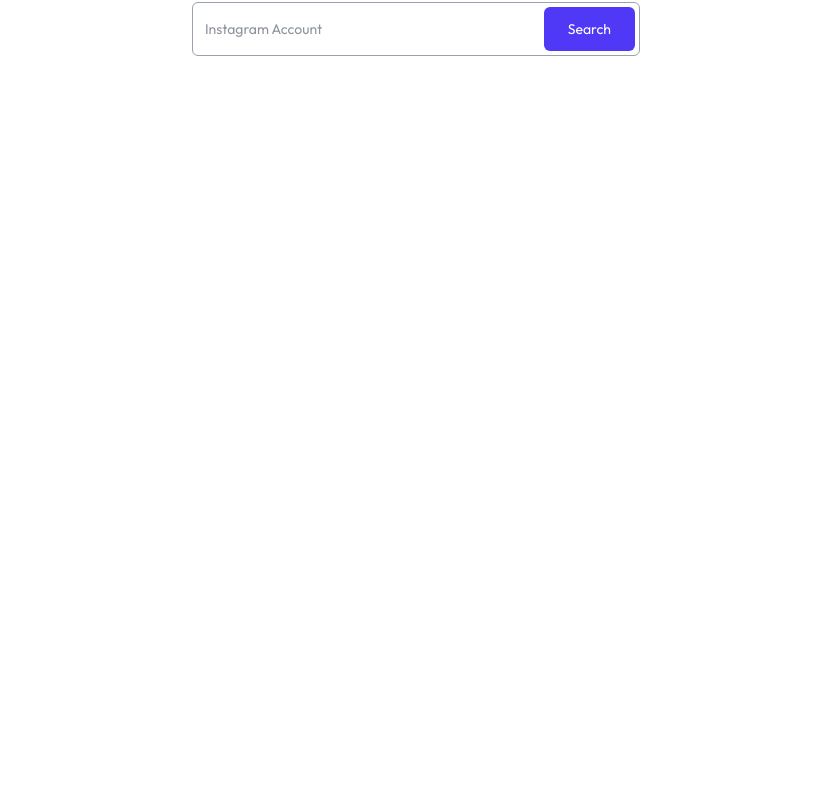
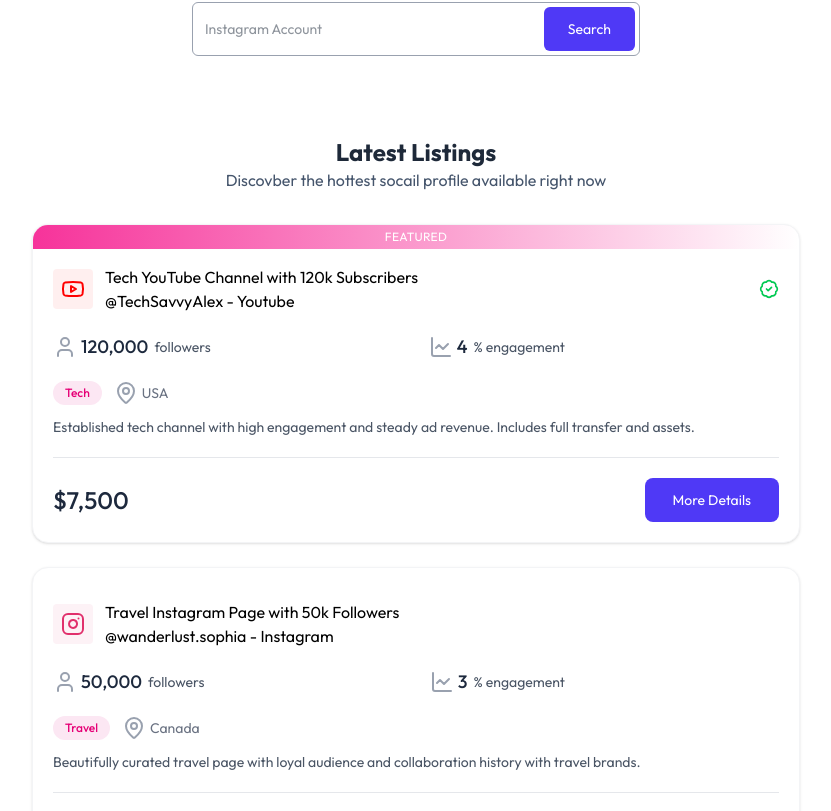
Before and after one commit to Celestrav01/flipearn, a React (Vite) app in the folder client/: page / in a window 1280 px wide. Shown: the part 528-1339 px from the top of the page, without its empty margins (224-1055 px from the left). Before the commit the page ends 800 px from the top, so only its background shows below. Built offline with nearby package versions, Linux system fonts and the light colour scheme; no server answers; a web font is replaced by a local one.

Commit message:
ListingCards added

```diff
--- /dev/null
+++ b/client/src/App/feature/listingSlice.js
@@ -0,0 +1,24 @@
+import { createSlice } from "@reduxjs/toolkit";
+import { dummyListings } from "../../assets/assets";
+
+
+const listingSlice = createSlice({
+    name: "listing",
+    initialState: {
+        listings : dummyListings,
+        balance: {
+            earned: 0,
+            withdrawn: 0,
+            available: 0
+        }
+    },
+    reducers: {
+        setListings: (state, action)=>{
+            state.listings = action.payload
+        }
+    }
+})
+
+export const {setListings} = listingSlice.actions;
+
+export default listingSlice.reducer
--- /dev/null
+++ b/client/src/App/store.js
@@ -0,0 +1,8 @@
+import {configureStore} from '@reduxjs/toolkit'
+import listingReducer from './feature/listingSlice'
+
+export const store = configureStore({
+    reducer: {
+        listing: listingReducer
+    }
+})
--- /dev/null
+++ b/client/src/components/LatestListings.jsx
@@ -0,0 +1,25 @@
+import React from 'react'
+import Title from './Title'
+import {useSelector} from 'react-redux'
+import ListingCard from './ListingCard'
+
+const LatestListings = () => {
+
+    const {listings} = useSelector(state => state.listing)
+
+  return (
+    <div className='mt-20 mb-8'>
+        <Title title="Latest Listings" description="Discovber the hottest socail profile available right now"/>
+
+        <div className='flex flex-col gap-6 px-6'>
+            {listings.slice(0,4).map((listing, index)=>(
+                <div key={index} className='mx-auto w-full max-w-3xl rounded-xl'>
+                    <ListingCard listing={listing}/>
+                </div>
+            ))}
+        </div>
+    </div>
+  )
+}
+
+export default LatestListings
--- /dev/null
+++ b/client/src/components/ListingCard.jsx
@@ -0,0 +1,78 @@
+import React from 'react'
+import { platformIcons } from '../assets/assets';
+import { BadgeCheck, LineChart, MapPin, User } from 'lucide-react';
+import { useNavigate } from 'react-router-dom';
+
+const ListingCard = ({listing}) => {
+
+     const currency = import.meta.env.VITE_CURRENCY || '$' ;
+     const navigate = useNavigate()
+
+  return (
+    <div className='relative bg-white rounded-2xl shadow-sm border border-gray-100 overflow-hidden hover:shadow-md transition'>
+        {/* featured Banner */}
+        {listing.featured && (
+            <>
+                <p className='py-1'/>
+                <div className='absolute top-0 left-0 w-full bg-gradient-to-r from-pink-500 to purple-500 text-white text-center text-xs from-semibold py-1 tracking-wide uppercase'>Featured</div>
+            </>
+        )}
+        <div className='p-5 pt-8 '>
+            {/* header */}
+            <div className='flex items-center gap-3 mb-3'>
+                {platformIcons[listing.platform]}
+
+                <div className='flex flex-col '>
+                    <h2>{listing.title}</h2>
+                    <p>@{listing.username} - <span className='capitalize'>{listing.platform}</span></p>
+                </div>
+                {listing.verified && <BadgeCheck className='text-green-500 ml-auto w-5 h-5'/>}
+            </div>
+
+            {/* stats */}
+            <div className='flex flex-wrap justify-between max-w-lg items-center gap-3 my-5'>
+                <div className='flex items-center text-sm text-gray-600'>
+                    <User className='size-6 mr-1 text-gray-400'/>
+                    <span className='text-lg font-medium text-slate-800 mr-1.5'>{listing.followers_count.toLocaleString()}</span>followers
+                </div>
+                {
+                    listing.engagement_rate && (
+                        <div className='flex items-center text-sm text-gray-600'>
+                            <LineChart className='size-6 mr-1 text-gray-400'/>
+                            <span className='text-lg font-medium text-slate-800 mr-1.5'>{listing.engagement_rate}</span> % engagement
+                        </div>
+                    )
+                }
+            </div>
+            {/* tags & location */}
+            <div className='flex items-center gap-3 mb-3'>
+                <span className='text-xs font-medium bg-pink-100 text-pink-600 px-3 py-1 rounded-full capitalize '>{listing.niche}</span>
+                {listing.country && (
+                    <div className='flex items-center text-gray-500 text-sm'>
+                        <MapPin className='size-6 mr-1 text-gray-400'/>
+                        {listing.country}
+                    </div>
+                )}
+            </div>
+            {/* Description */}
+            <p className='text-sm text-gray-600 mb-4 line-clamp-2'>{listing.description}</p>
+            <hr className='my-5 border-gray-200' />
+
+            {/* Footer */}
+            <div className='flex items-center justify-between'>
+                <div className='flex items-baseline'>
+                    <span className='text-2xl font-medium text-slate-800'>
+                        {currency}
+                        {listing.price.toLocaleString()}
+                    </span>
+                </div>
+                <button onClick={()=> {navigate(`/listing/${listing.id}`); scrollTo(0,0)}} className='px-7 py-3 bg-indigo-600 text-white text-sm rounded-lg hover:bg-indigo-700 transition '>
+                    More Details
+                </button>
+            </div>
+        </div>
+    </div>
+  )
+}
+
+export default ListingCard
--- /dev/null
+++ b/client/src/components/Plans.jsx
@@ -0,0 +1,17 @@
+import React from 'react'
+
+const Plans = () => {
+  return (
+    <div className='max-w-2xl mx-auto z-20 my-30 max-md:px-4'>
+        <div className='text-center'>
+            <h2 className='text-gray-700 text-4xl font-semibold '>Choose Your Plan</h2>
+            <p className='text-gray-500 text-sm max-w-md mx-auto'>Start for free and scale up as you grow. Find the perfect plan for your Content Creation needs.</p>
+        </div>
+        <div>
+
+        </div>
+    </div>
+  )
+}
+
+export default Plans
--- /dev/null
+++ b/client/src/components/Title.jsx
@@ -0,0 +1,12 @@
+import React from 'react'
+
+const Title = ({title, description}) => {
+  return (
+    <div className='flex flex-col items-center mb-8'>
+        <h3 className='text-2xl font-bold text-gray-800'>{title}</h3>
+        <p className='text-slate-600 max-w-[500px]'>{description}</p>
+    </div>
+  )
+}
+
+export default Title
--- a/client/src/index.css
+++ b/client/src/index.css
@@ -5,3 +5,11 @@
 *{
    font-family: "Outfit", sans-serif;
 }
+
+button {
+   @apply cursor-pointer;
+}
+
+.no-scrollbar::-webkit-scrollbar{
+   display: none;
+}
--- a/client/src/main.jsx
+++ b/client/src/main.jsx
@@ -4,6 +4,8 @@
 import App from './App.jsx'
 import {BrowserRouter} from 'react-router-dom'
 import { ClerkProvider } from '@clerk/clerk-react'
+import { Provider } from 'react-redux'
+import { store } from './App/store.js'
 
 const PUBLISHABLE_KEY = import.meta.env.VITE_CLERK_PUBLISHABLE_KEY
 
@@ -14,7 +16,9 @@
 createRoot(document.getElementById('root')).render(
   <BrowserRouter>
     <ClerkProvider publishableKey={PUBLISHABLE_KEY} appearance={{variables: {colorPrimary:'#4f46e5'}}}>
-      <App />
+      <Provider store={store}>
+         <App />
+      </Provider>
     </ClerkProvider>
   </BrowserRouter>,
 )
--- a/client/src/pages/Home.jsx
+++ b/client/src/pages/Home.jsx
@@ -1,10 +1,12 @@
 import React from 'react'
 import Hero from '../components/Hero'
+import LatestListings from '../components/LatestListings'
 
 const Home = () => {
   return (
     <div>
         <Hero/>
+        <LatestListings/>
     </div>
   )
 }
```
Also changed, not shown: 1 other file (tests, documents, lock files or other folders).
